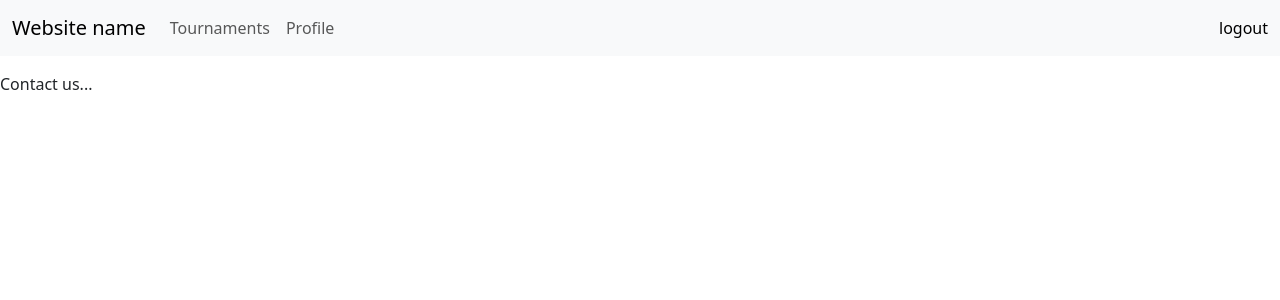
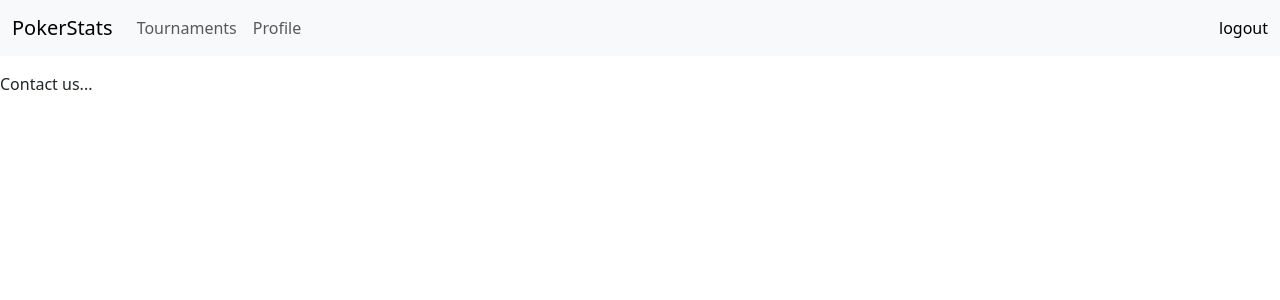
Before and after one commit to mitchtabian/Poker-Stats, a Django app: page /contact/ in a window 1280 px wide. Shown: the top 300 px of the page. Run offline with Django 3.2, Linux system fonts and the light colour scheme; the visitor is signed in with stand-in values (Sample User, id 1).

Commit message:
add website name

```diff
--- a/templates/snippets/navigation.html
+++ b/templates/snippets/navigation.html
@@ -1,6 +1,6 @@
 <nav class="navbar navbar-expand-lg bg-light">
   <div class="container-fluid">
-    <a class="navbar-brand" href="{% url 'home' %}">Website name</a>
+    <a class="navbar-brand" href="{% url 'home' %}">PokerStats</a>
     {% if request.user.is_authenticated %}
     <button class="navbar-toggler" type="button" data-bs-toggle="collapse" data-bs-target="#navbarText" aria-controls="navbarText" aria-expanded="false" aria-label="Toggle navigation">
       <span class="navbar-toggler-icon"></span>
```
Also changed, not shown: README.md.
